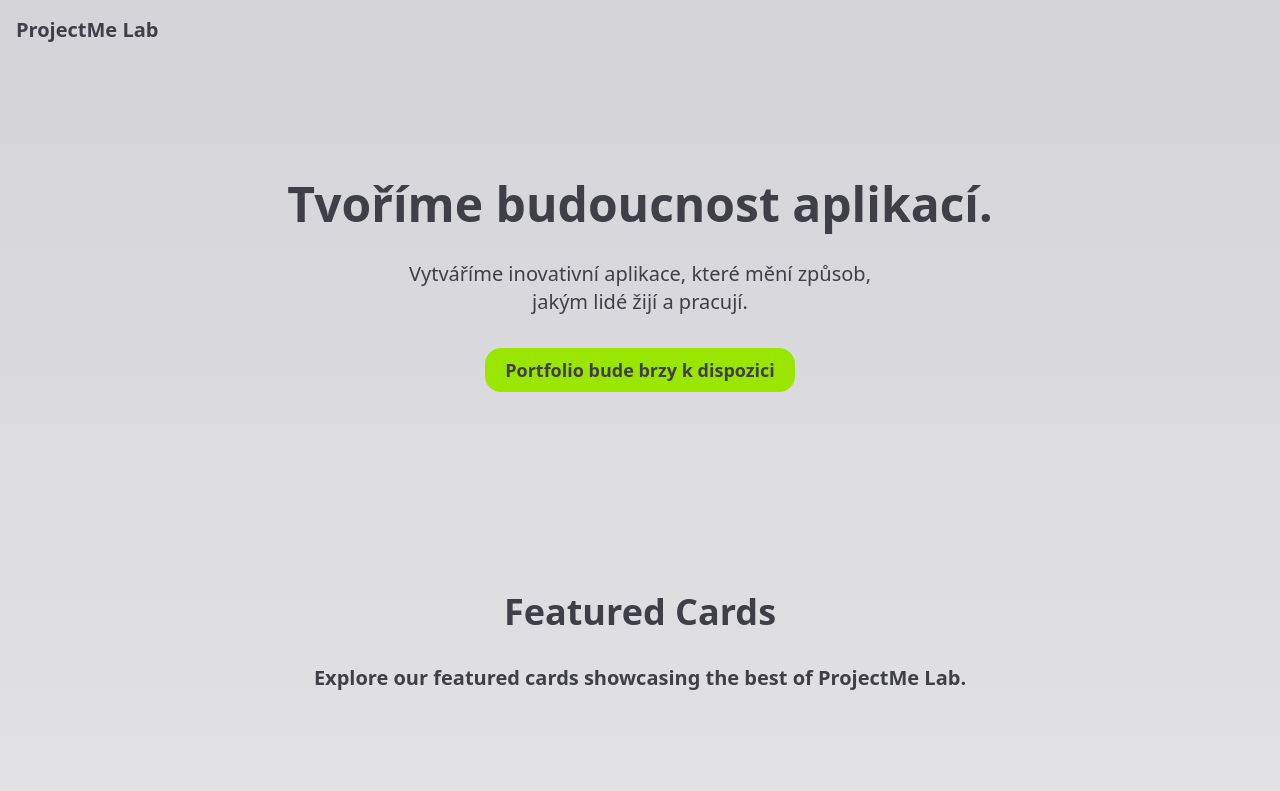
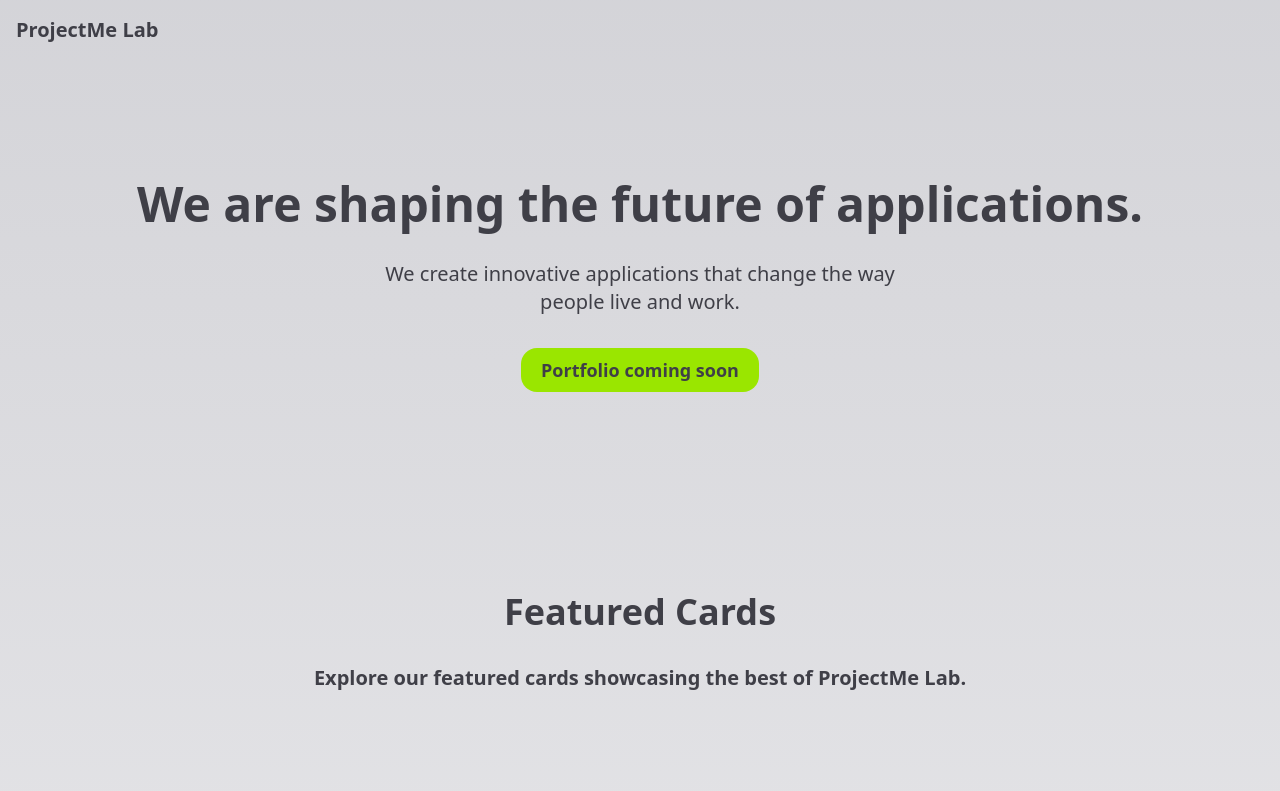
Before and after one commit to CANEFIL/project-Me-lab, a Next.js app: page / in a window 1280 px wide. Shown: the top 791 px of the page. Built offline with nearby package versions, Linux system fonts and the light colour scheme.

Commit message:
hero title change

```diff
--- a/components/Hero.js
+++ b/components/Hero.js
@@ -1,10 +1,10 @@
 export default function Hero() {
     return (
         <div className="flex flex-col items-center justify-center mt-30 text-center">
-            <h1 className="font-extrabold text-5xl pb-8 text-zinc-700 ">Tvoříme budoucnost aplikací.</h1>
-            <p className="font-medium text-xl text-center pb-8 text-zinc-700">Vytváříme inovativní aplikace, které mění způsob, <br />jakým lidé žijí a pracují.</p>
+            <h1 className="font-extrabold text-5xl pb-8 text-zinc-700 ">We are shaping the future of applications.</h1>
+            <p className="font-medium text-xl text-center pb-8 text-zinc-700">We create innovative applications that change the way <br />people live and work.</p>
             <button className="text-lg bg-lime-400 text-zinc-700 font-semibold px-5 py-2 rounded-2xl hover:bg-lime-500 transition duration-300">
-               Portfolio bude brzy k dispozici
+               Portfolio coming soon
             </button>
         </div>
 
```
